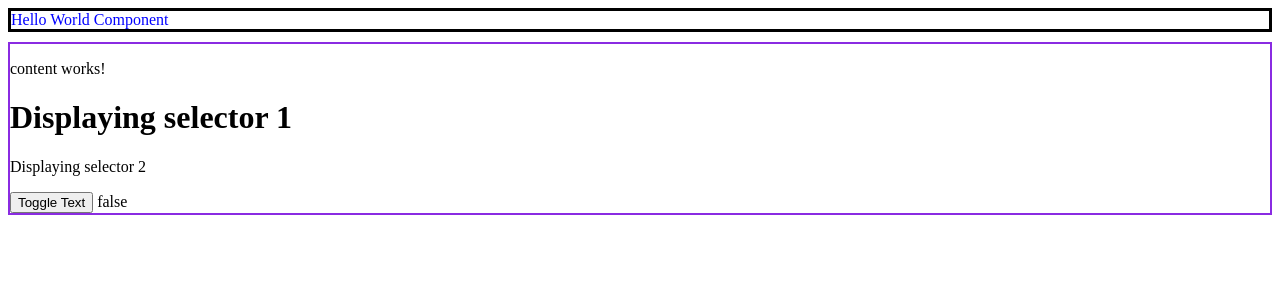
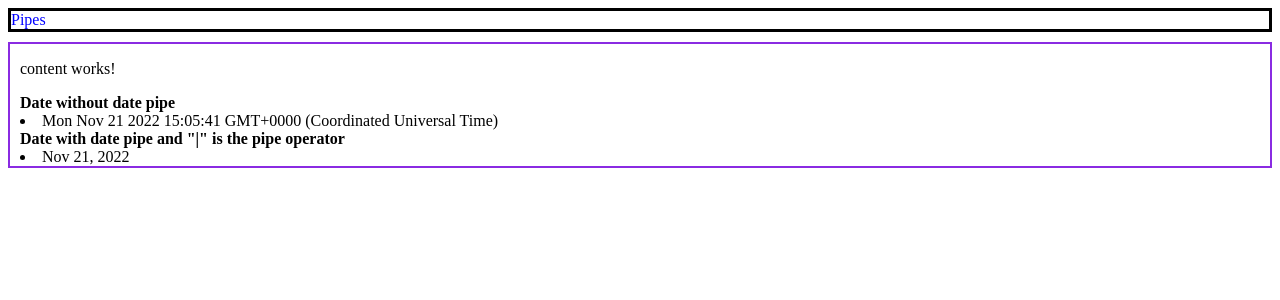
Before and after one commit to mchib031/Angular-Experiment, an Angular app in the folder Testing/testing-app/: page / in a window 1280 px wide. Shown: the top 300 px of the page. Built offline with nearby package versions, Linux system fonts and the light colour scheme.

Commit message:
date pipe operation demonstration

```diff
--- a/Testing/testing-app/src/app/app.component.html
+++ b/Testing/testing-app/src/app/app.component.html
@@ -1,5 +1,3 @@
 <app-helloworld-component></app-helloworld-component>
 <app-content>
-  <h1 selector1>Displaying selector 1</h1>
-  <p selector2>Displaying selector 2</p>
 </app-content>
--- a/Testing/testing-app/src/app/content/content.component.css
+++ b/Testing/testing-app/src/app/content/content.component.css
@@ -1,5 +1,6 @@
 :host{
   margin-top: 10px;
+  padding-left: 10px;
   display: block;
   border: 2px solid blueviolet;
 }
--- a/Testing/testing-app/src/app/content/content.component.html
+++ b/Testing/testing-app/src/app/content/content.component.html
@@ -1,8 +1,5 @@
 <p>content works!</p>
-<!ng content with multiple selectors>
-<ng-content [selector1]></ng-content>
-<ng-content [selector2]></ng-content>
-
-<!template statements, pass events if you want to get specifics in the component such as form values>
-<button (click)="toggleText($event)">Toggle Text</button>
-{{showText}}
+<b>Date without date pipe</b>
+<li>{{date}}</li>
+<b>Date with date pipe and "|" is the pipe operator</b>
+<li>{{date | date}}</li>
--- a/Testing/testing-app/src/app/content/content.component.ts
+++ b/Testing/testing-app/src/app/content/content.component.ts
@@ -6,14 +6,10 @@ import { Component, OnInit } from '@angular/core';
   styleUrls: ['./content.component.css']
 })
 export class ContentComponent implements OnInit {
-// demonstrate template statements
-  showText = false;
+// demonstrate pipes
+  date = new Date();
 
-  //toggle text value on every method call
-  toggleText(event?:any): void{
-    this.showText = !this.showText;
-    console.log(event)
-  }
+
   constructor() { }
 
   ngOnInit(): void {
--- a/Testing/testing-app/src/app/helloworld-component/helloworld-component.component.ts
+++ b/Testing/testing-app/src/app/helloworld-component/helloworld-component.component.ts
@@ -11,7 +11,7 @@ import { Component, OnInit } from '@angular/core';
 export class HelloworldComponentComponent implements OnInit {
 
   // public proprieties that you define in this class are accessible in the html template
-  title = 'Hello World Component';
+  title = 'Pipes';
 
   constructor() { }
 
```
